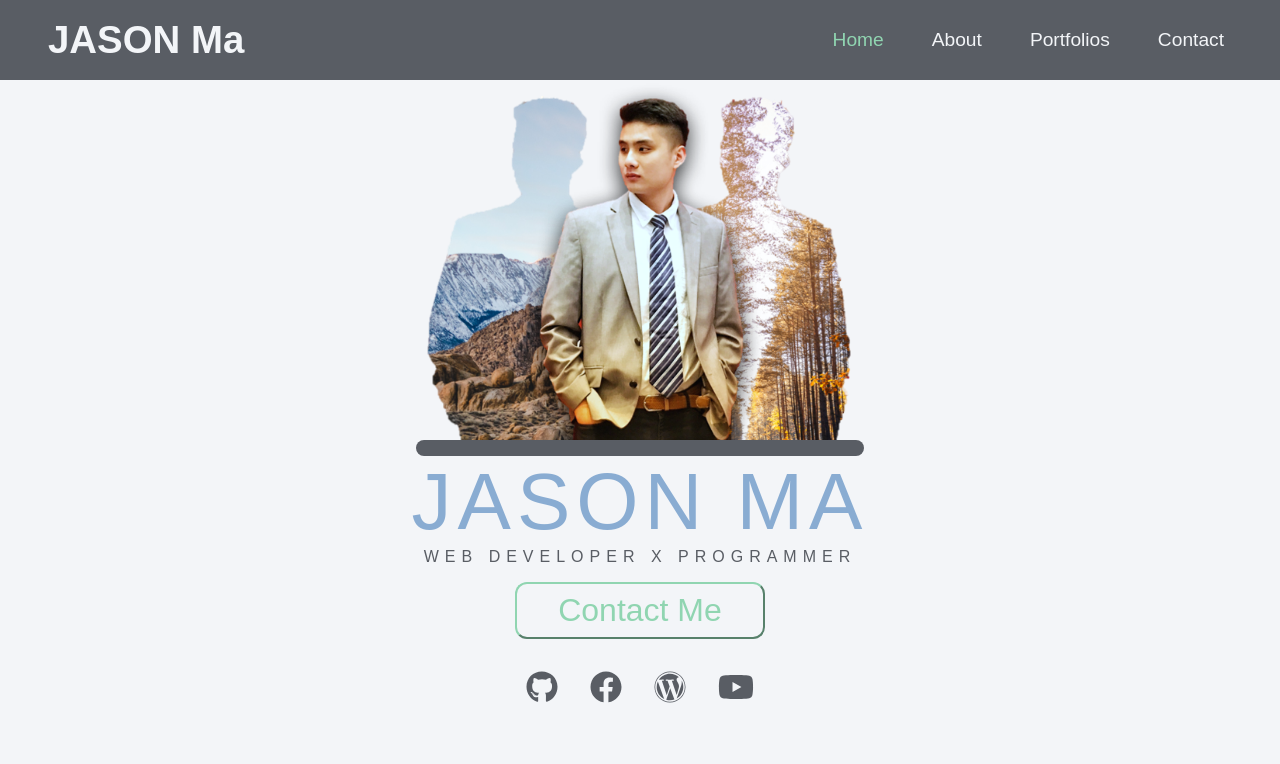
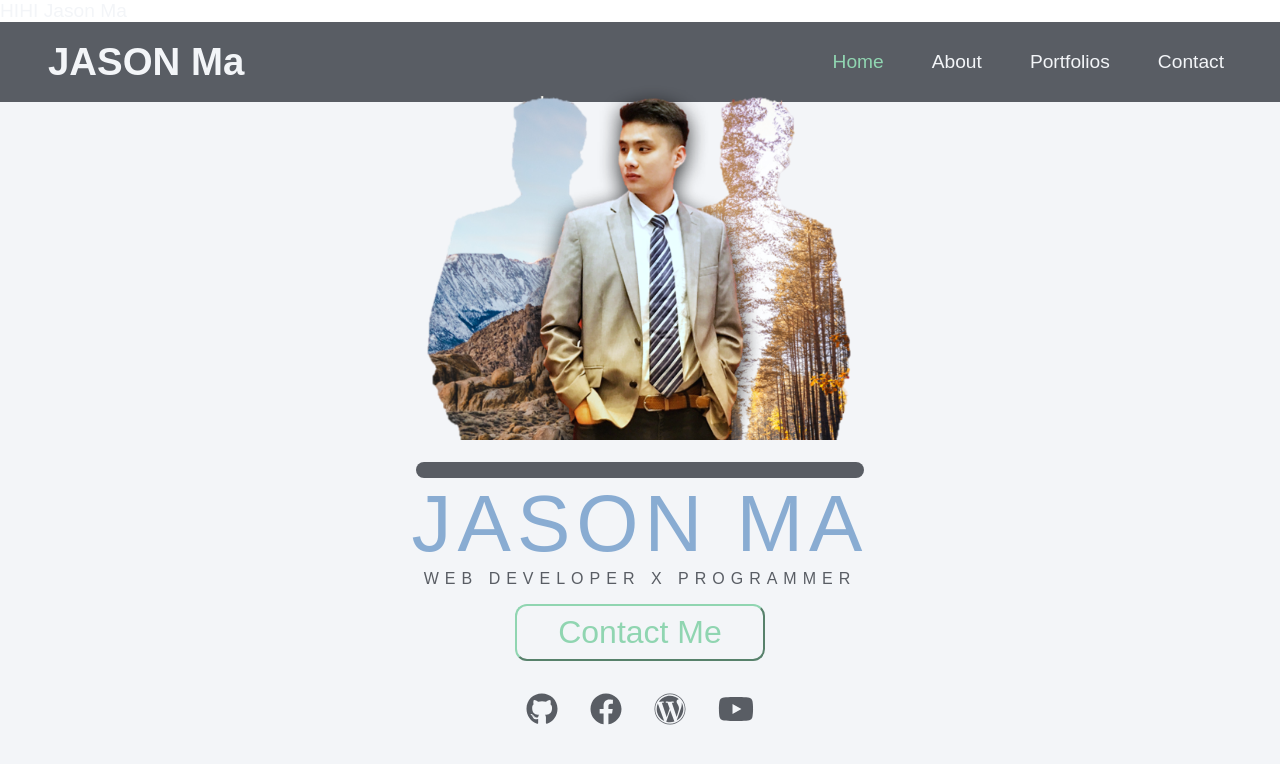
Before and after one commit to jasonma1127/My-Portfolio-Website, a React (Create React App) app: page / in a window 1280 px wide. Shown: the top 764 px of the page. Built offline with nearby package versions, Linux system fonts and the light colour scheme.

Commit message:
test Github pages

```diff
--- a/src/App.js
+++ b/src/App.js
@@ -9,6 +9,7 @@ import ContactPage from "./Pages/ContactPage";
 function App() {
   return (
     <div className="App">
+      HIHI Jason Ma
       <Switch>
         <Route path="/" exact>
           <div className="nav-bar">
```
